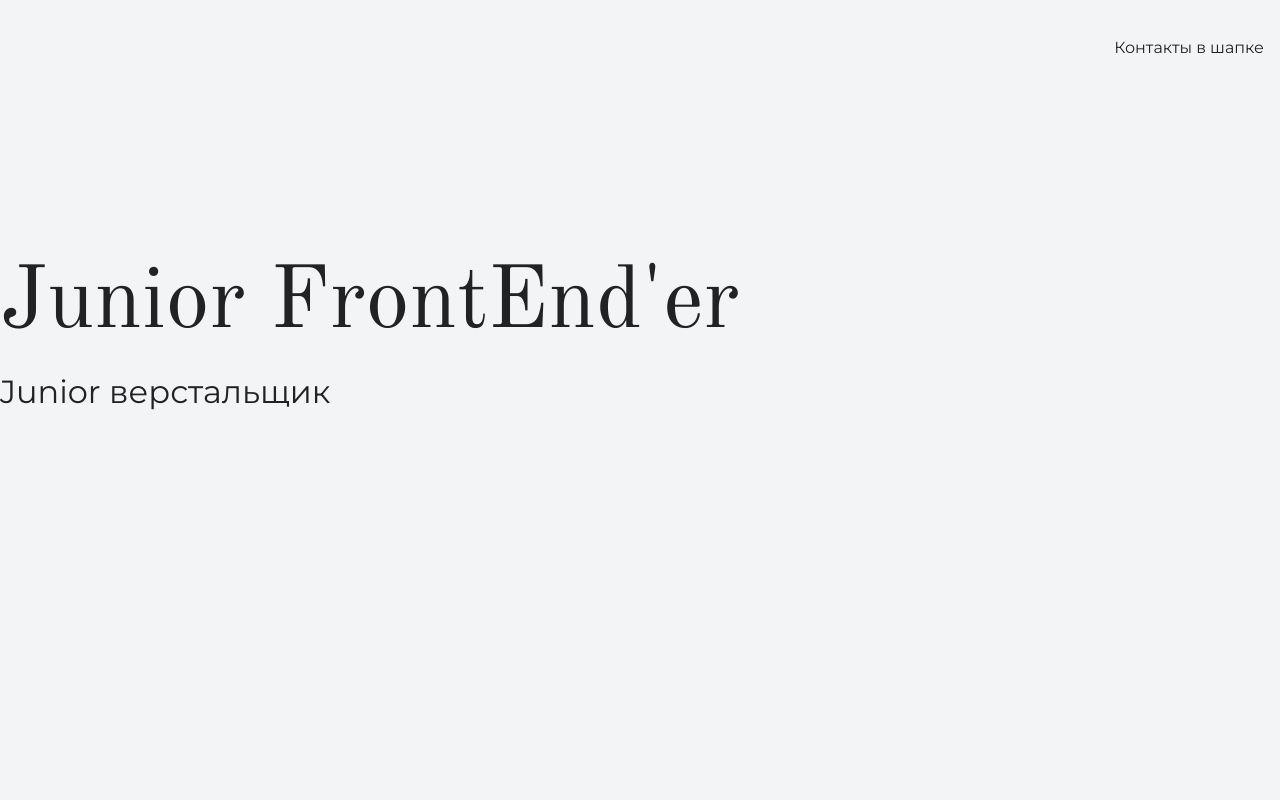
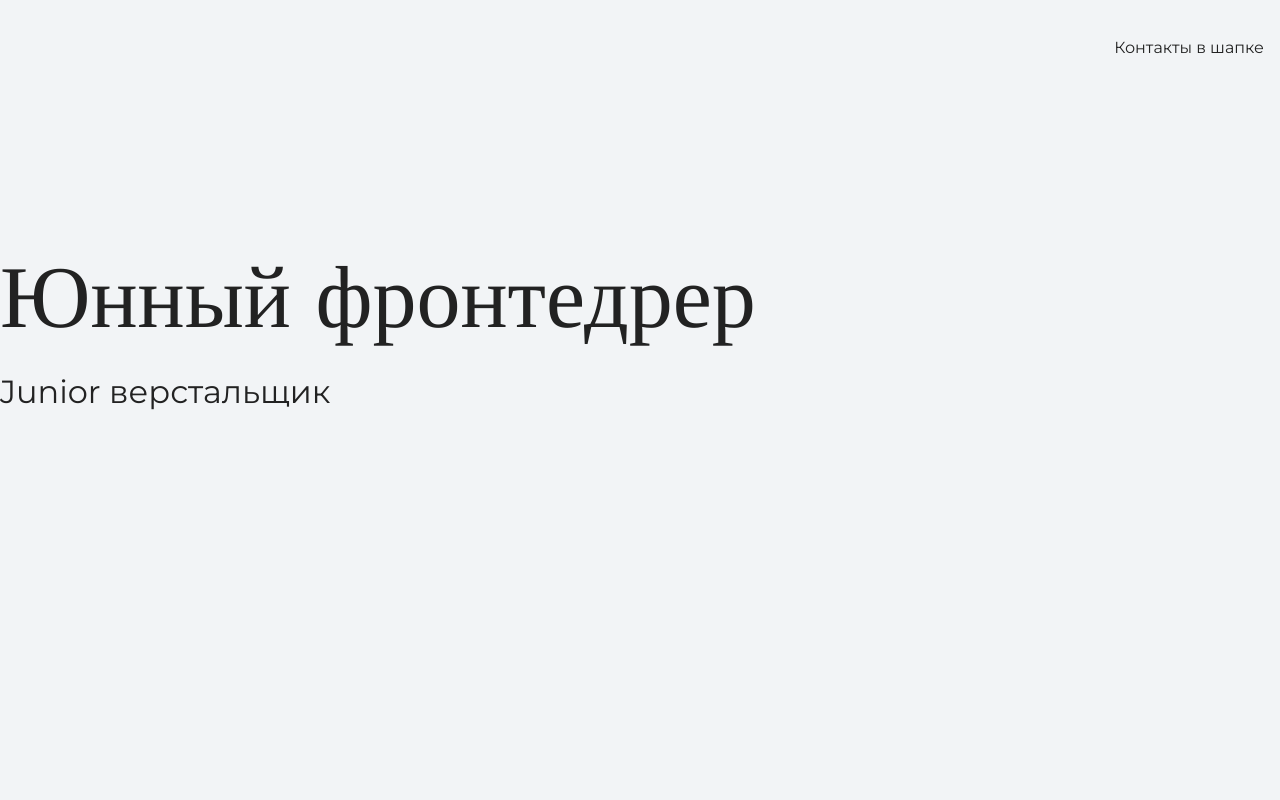
Before and after one commit to JuniorFront1End/my-site, a plain HTML site: page index.html in a window 1280 px wide. Shown: the top 800 px of the page. Drawn offline with nearby package versions, Linux system fonts and the light colour scheme.

Commit message:
Update index.html

```diff
--- a/index.html
+++ b/index.html
@@ -15,7 +15,7 @@
     </header>
 
     <section class="hero-image">
-      <h1 class="heading">Junior FrontEnd'er</h1>
+      <h1 class="heading">Юнный фронтедрер</h1>
       <p>Junior верстальщик</p>
     </section>
 
```
